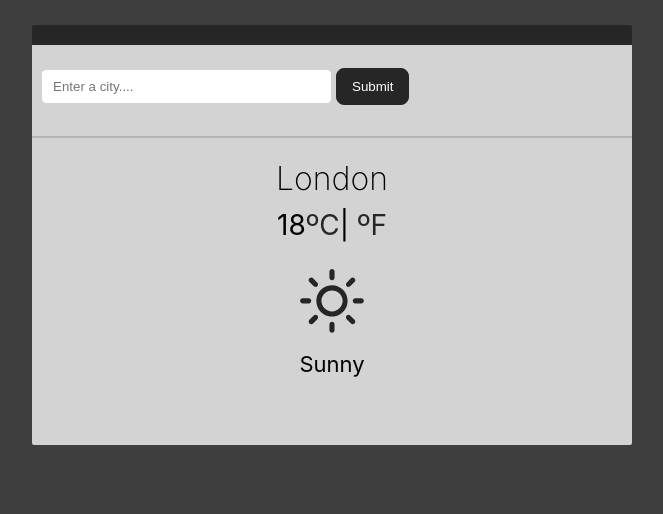
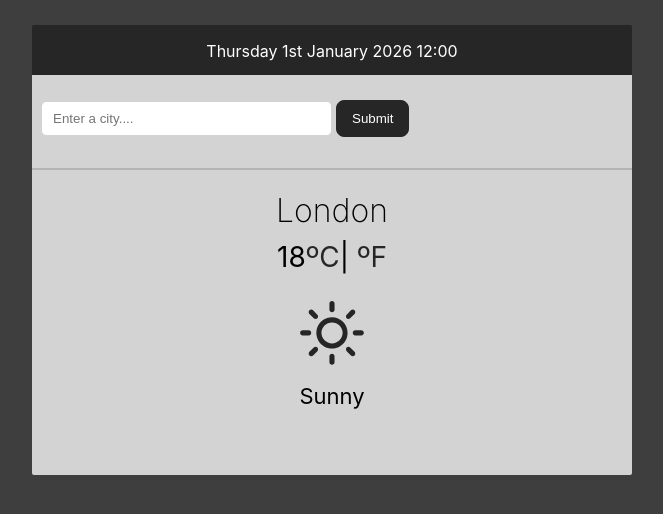
Before and after one commit to Pezza242/my-app, a React (Create React App) app: page / in a window 1280 px wide. Shown: the top 514 px of the page, without its empty margins (308-971 px from the left). Built offline with nearby package versions, Linux system fonts and the light colour scheme.

Commit message:
Added date and time

```diff
--- a/src/weather.css
+++ b/src/weather.css
@@ -5,14 +5,24 @@ body {
     "Ubuntu", "Cantarell", "Fira Sans", "Droid Sans", "Helvetica Neue",
     sans-serif;
 }
-.weather {
+.weather-box {
   background-color: lightgrey;
-  border-top: 20px solid rgb(39, 38, 38);
+  border-top: 50px solid rgb(39, 38, 38);
   border-radius: 2px;
   width: 600px;
   height: 400px;
   margin: 0px auto;
   margin-top: 25px;
+}
+.weather-info {
+  position: relative;
+  bottom: 50px;
+}
+.date-and-time {
+  text-align: center;
+  position: relative;
+  bottom: 50px;
+  color: white;
 }
 
 .search-bar {
--- a/src/weather.js
+++ b/src/weather.js
@@ -20,7 +20,14 @@ export default function Weather(props) {
     return city;
   }
   return (
-    <div className="weather">
+    <div className="weather-box">
+      <div className="date-and-time">
+        <p className="date">
+          Thursday 1st January 2026
+          <span className="time"> 12:00</span>
+        </p>
+      </div>
+      <div className="weather-info">
         <form className="form" onSubmit={handleSubmit}>
           <input
             type="search"
@@ -48,5 +55,6 @@ export default function Weather(props) {
           <p className="icon-description">Sunny</p>
         </div>
       </div>
+    </div>
   );
 }
```
Lines whose indentation alone changed are shown as unchanged.
